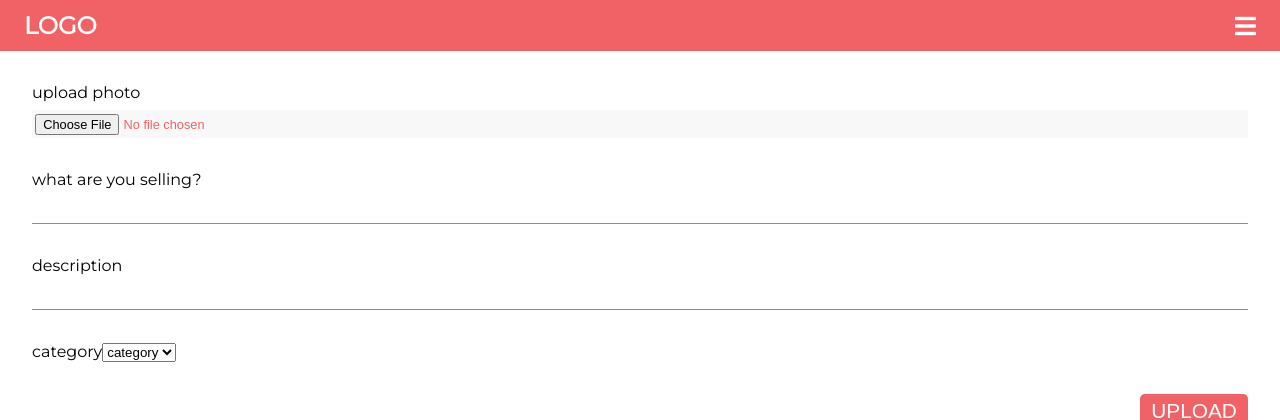
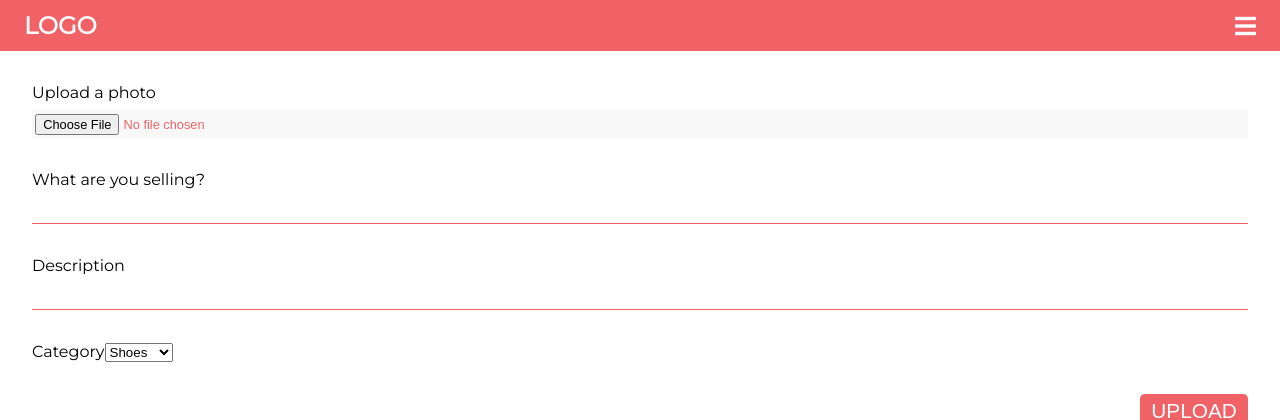
Before and after one commit to u4us/summative3, a React (Create React App) app in the folder niche-app/: page /products/create in a window 1280 px wide. Shown: the top 420 px of the page. Built offline with nearby package versions, Linux system fonts and the light colour scheme.

Commit message:
add product page finished photo working

```diff
--- a/niche-app/src/API.js
+++ b/niche-app/src/API.js
@@ -34,6 +34,17 @@ var addUser =(data) =>{
     return axios.post(urlPrefix+'/users', data)
 }
 
+// var getSingleUser = (id) => {
+//     return axios.get(urlPrefix+'/users/'+id)
+// }
+
+
+// file upload
+ var uploadFile = (formData) => {
+    var settings = { headers: {'Content-Type' : 'multipart/form-data'}}
+    return axios.post(urlPrefix+'/upload', formData, settings)
+}
+
 export {
     getProducts,
     getProduct,
@@ -45,4 +56,6 @@ export {
 
     addUser,
     serverURL,
+
+    uploadFile
 }
--- a/niche-app/src/App.jsx
+++ b/niche-app/src/App.jsx
@@ -12,9 +12,10 @@ class App extends React.Component{
     this.state = {
       products: [],
       types: [],
-      currentUser: null,
+      // currentUser: null,
     }
   }
+
   render(){
     return (
 
--- a/niche-app/src/RouteAddProduct.jsx
+++ b/niche-app/src/RouteAddProduct.jsx
@@ -1,7 +1,7 @@
 import React, {Component} from 'react';
 import {navigate} from '@reach/router'
 import './App.scss';
-import {addProduct} from './API';
+import {addProduct, uploadFile} from './API';
 
 
 class RouteAddProduct extends React.Component{
@@ -9,7 +9,8 @@ class RouteAddProduct extends React.Component{
     constructor(props){
         super(props)
         this.state ={
-            product: {}
+            product: {
+            }
             }
         }
 
@@ -18,42 +19,44 @@ class RouteAddProduct extends React.Component{
 
             var formData = new FormData(this.form);
 
-            var {currentUser} = this.props;
+            uploadFile(formData).then(res => {
+                var fileName = res.data;
 
                 var data = {
                     name:formData.get('name-input'),
                     description:formData.get('description-input'),
                     category_id:formData.get('category-input'),
-                user_id: currentUser.id
+                    photo:fileName
                   }
 
-        addProduct(data).then(res => navigate('/products'))
+                  addProduct(data).then(res => navigate('/'))
+            })
 
         }
 
     render(){
         return(
             <div className="main add-item">
-                <form>
+                <form onSubmit={this.handleFormSubmit} ref={(el)=>{this.form=el}}>
                 <div className="form-group">
-                        <label htmlFor="photo-input">upload photo</label>
+                        <label htmlFor="photo-input">Upload a photo</label>
                         <input type="file" name="photo-input" id="photo-input"/>
                     </div>
                     <div className="form-group">
-                        <label htmlFor="name-input">what are you selling?</label>
+                        <label htmlFor="name-input">What are you selling?</label>
                         <input type="text" name="name-input" id="name-input"/>
                     </div>
                     <div className="form-group">
-                        <label htmlFor="description-input">description</label>
+                        <label htmlFor="description-input">Description</label>
                         <input type="text" name="description-input" id="description-input"/>
                     </div>
                     <div classNameName="form-group">
-                        <label htmlFor="category-input">category</label>
+                        <label htmlFor="category-input">Category</label>
                         <select className="category-input" name="category-input" id="category-input">
-                            <option value="1">category</option>
-                            <option value="2">category</option>
-                            <option value="3">category</option>
-                            <option value="4">category</option>
+                            <option value="1">Shoes</option>
+                            <option value="2">Pants</option>
+                            <option value="3">Shirts</option>
+                            <option value="4">Jackets</option>
                         </select>
                     </div>
 
```
Lines whose indentation alone changed are shown as unchanged.
